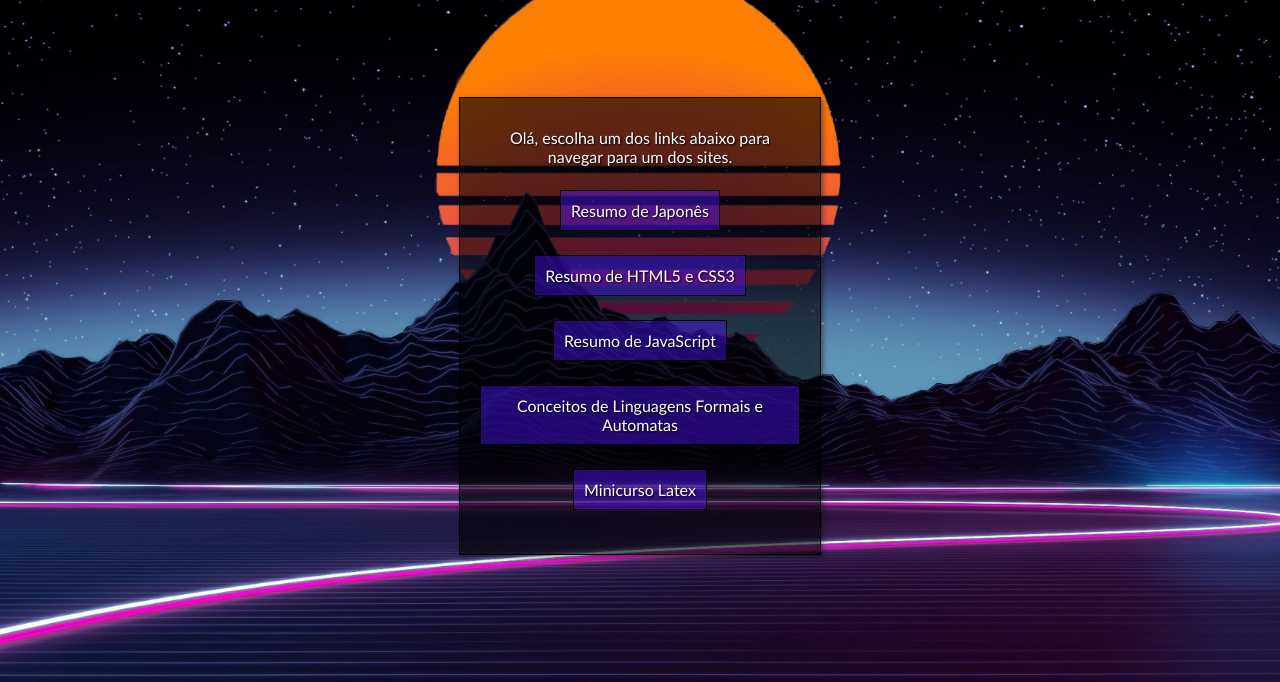
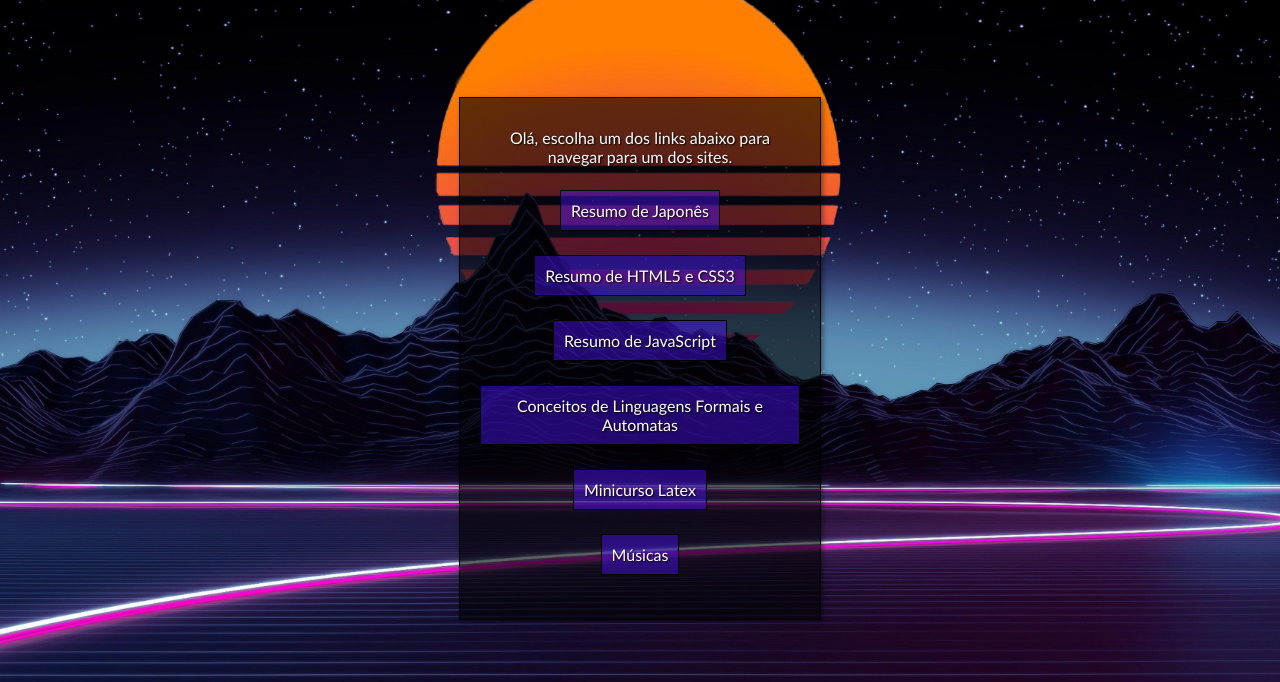
Before and after one commit to tiago-simionato/sites, a plain HTML site: page index.html in a window 1280 px wide. Shown: the part 118-800 px from the top of the page. Drawn offline with Linux system fonts and the light colour scheme.

Commit message:
index ref to musics

```diff
--- a/index.html
+++ b/index.html
@@ -147,6 +147,7 @@
 		<a href="pages/ResumoJavaScript.html">Resumo de JavaScript</a>
 		<a href="pages/LFA.html">Conceitos de Linguagens Formais e Automatas</a>
 		<a href="http://professor.ufabc.edu.br/~carla.negri/latex/index.html" target="_blank">Minicurso Latex</a>
+		<a href="./Músicas que aprendi a tocar/Bard Song/bard-song.txt">Músicas</a>
 	</nav>
 
 	<div id="sky"></div>
```
